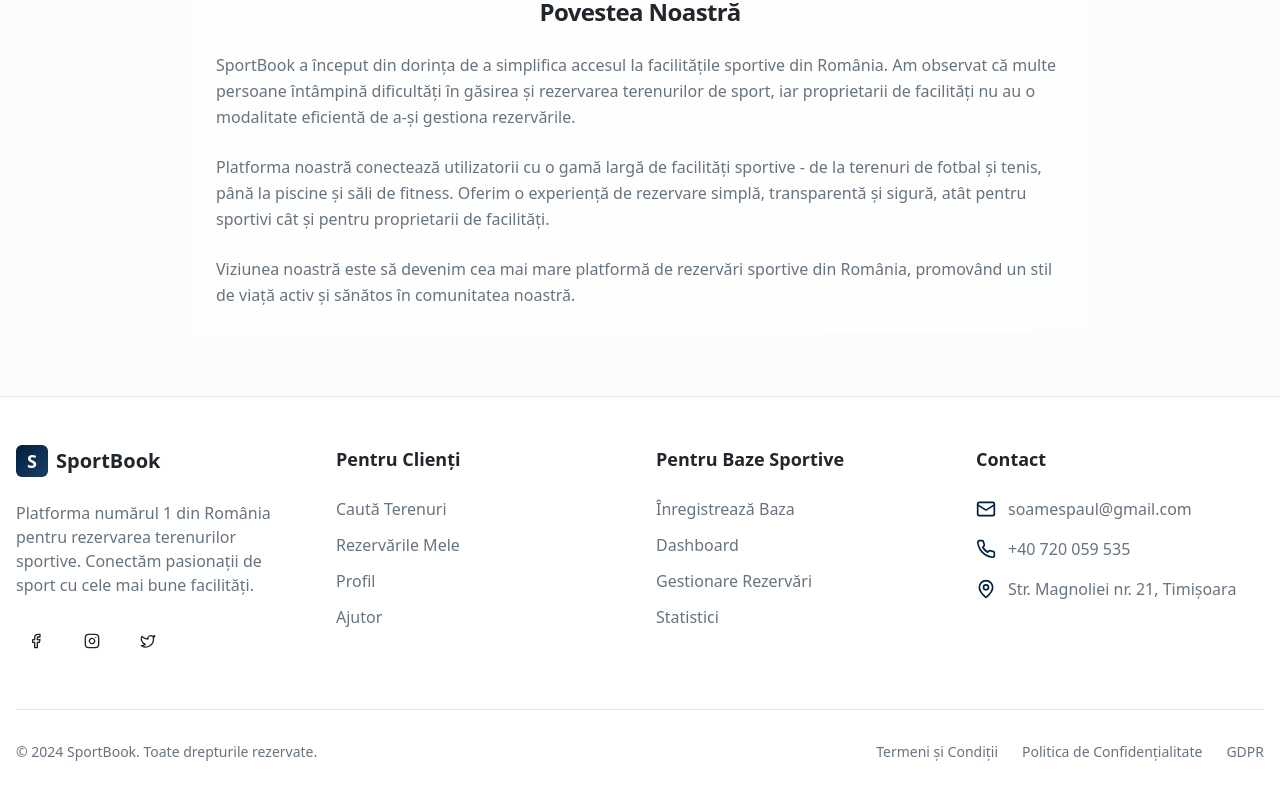
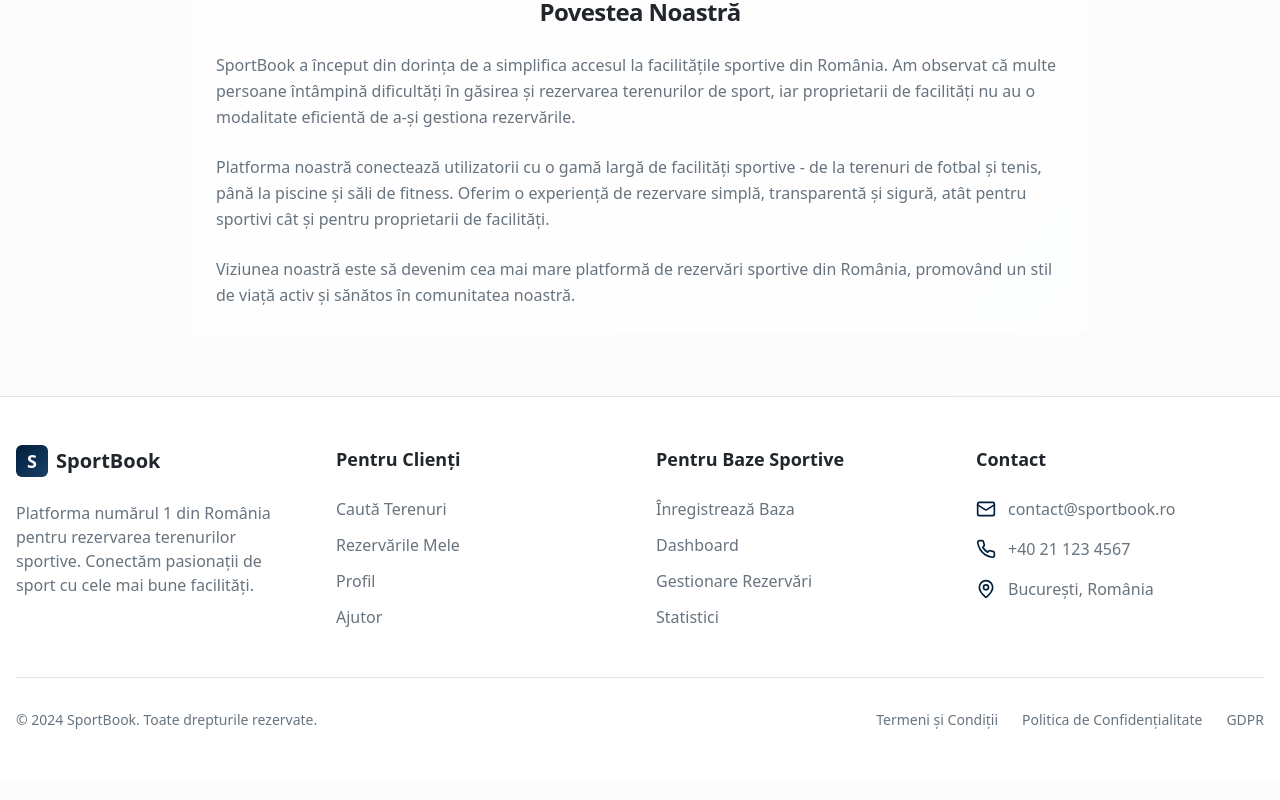
Before and after one commit to marcossoames/rezervaarena, a React (Vite) app: page /about in a window 1280 px wide. Shown: the part 729-1529 px from the top of the page. After the commit the page ends 1507 px from the top, so only its background shows below. Built offline with nearby package versions, Linux system fonts and the light colour scheme.

Commit message:
Visual edit in Lovable
Edited UI in Lovable

```diff
--- a/src/components/Footer.tsx
+++ b/src/components/Footer.tsx
@@ -1,9 +1,7 @@
 import { Button } from "@/components/ui/button";
 import { Facebook, Instagram, Twitter, Mail, Phone, MapPin } from "lucide-react";
-
 const Footer = () => {
-  return (
-    <footer className="bg-card border-t border-border">
+  return <footer className="bg-card border-t border-border">
       <div className="container mx-auto px-4 py-12">
         <div className="grid grid-cols-1 md:grid-cols-2 lg:grid-cols-4 gap-8">
           <div>
@@ -17,17 +15,7 @@ const Footer = () => {
               Platforma numărul 1 din România pentru rezervarea terenurilor sportive.
               Conectăm pasionații de sport cu cele mai bune facilități.
             </p>
-            <div className="flex space-x-4">
-              <Button variant="ghost" size="icon">
-                <Facebook className="h-5 w-5" />
-              </Button>
-              <Button variant="ghost" size="icon">
-                <Instagram className="h-5 w-5" />
-              </Button>
-              <Button variant="ghost" size="icon">
-                <Twitter className="h-5 w-5" />
-              </Button>
-            </div>
+
           </div>
 
           <div>
@@ -55,32 +43,15 @@ const Footer = () => {
             <div className="space-y-4">
               <div className="flex items-center space-x-3">
                 <Mail className="h-5 w-5 text-primary" />
-                <a
-                  href="mailto:soamespaul@gmail.com"
-                  className="text-muted-foreground hover:text-primary transition-smooth"
-                >
-                  soamespaul@gmail.com
-                </a>
+                <span className="text-muted-foreground">contact@sportbook.ro</span>
               </div>
               <div className="flex items-center space-x-3">
                 <Phone className="h-5 w-5 text-primary" />
-                <a
-                  href="tel:+40720059535"
-                  className="text-muted-foreground hover:text-primary transition-smooth"
-                >
-                  +40 720 059 535
-                </a>
+                <span className="text-muted-foreground">+40 21 123 4567</span>
               </div>
               <div className="flex items-center space-x-3">
                 <MapPin className="h-5 w-5 text-primary" />
-                <a
-                  href="https://maps.google.com/?q=Str.+Magnoliei+nr.+21+Timisoara+Timis"
-                  target="_blank"
-                  rel="noopener noreferrer"
-                  className="text-muted-foreground hover:text-primary transition-smooth"
-                >
-                  Str. Magnoliei nr. 21, Timișoara
-                </a>
+                <span className="text-muted-foreground">București, România</span>
               </div>
             </div>
           </div>
@@ -105,8 +76,6 @@ const Footer = () => {
           </div>
         </div>
       </div>
-    </footer>
-  );
+    </footer>;
 };
-
 export default Footer;
```
